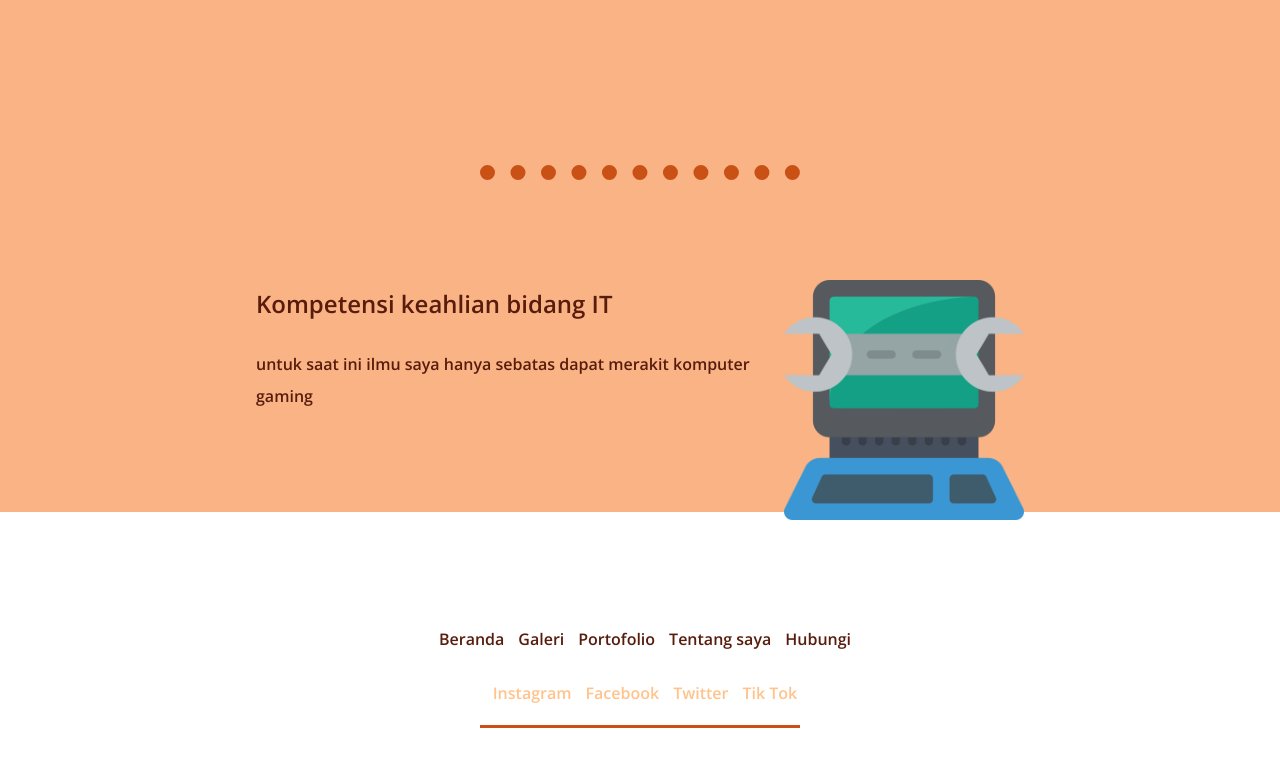
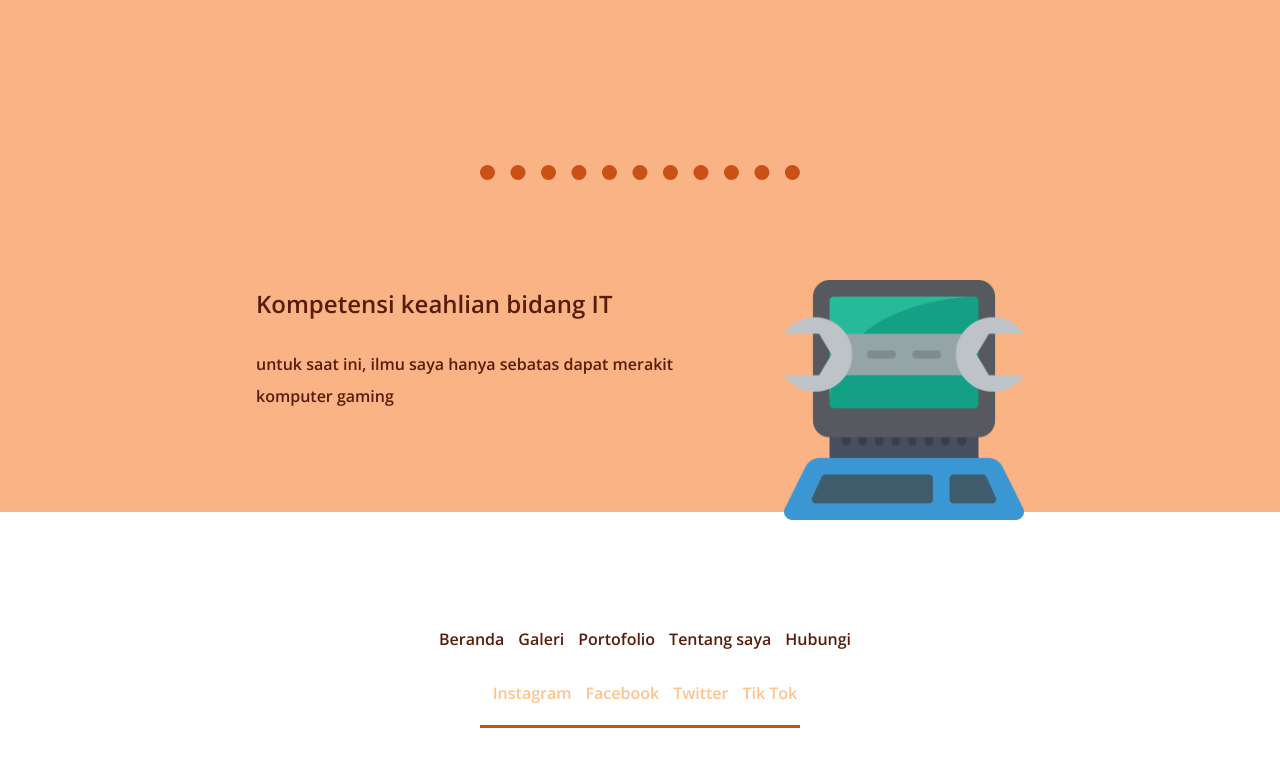
Before and after one commit to KaisarOrange/Web-profil-2.0, a plain HTML site: page index.html in a window 1280 px wide. Shown: the part 1739-2505 px from the top of the page. Drawn offline with nearby package versions, Linux system fonts and the light colour scheme.

Commit message:
Update index.html

```diff
--- a/index.html
+++ b/index.html
@@ -60,7 +60,7 @@
 <div class="kanan1">
   <img class="gbpres" src="computer (1).png" alt="">
   <h2>Kompetensi keahlian bidang IT</h2>
-  <p>untuk saat ini ilmu saya hanya sebatas dapat merakit komputer gaming </p>
+  <p>untuk saat ini, ilmu saya hanya sebatas dapat merakit komputer gaming </p>
 </div>
 
 <div class="bawah">
```
